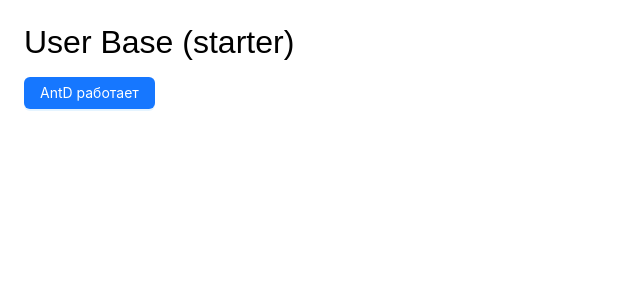
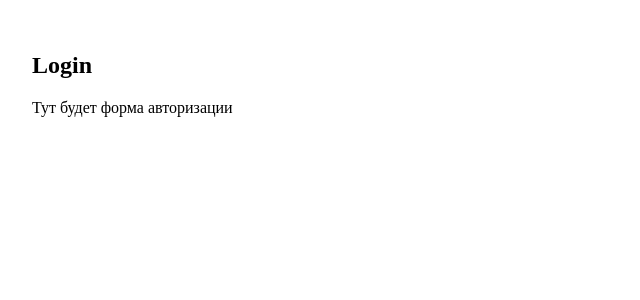
Before and after one commit to Viktorikata/User-base, a React app: page /login in a window 1280 px wide. Shown: the top 300 px of the page, without its empty margins (0-640 px from the left). Built offline with nearby package versions, Linux system fonts and the light colour scheme.

Commit message:
Add router and basic pages

```diff
--- a/src/app/App.tsx
+++ b/src/app/App.tsx
@@ -1,12 +1,11 @@
 import React from "react";
-import "antd/dist/reset.css";
-import { Button } from "antd";
+import { BrowserRouter } from "react-router-dom";
+import { AppRouter } from "./providers/router";
 
 export function App() {
   return (
-    <div style={{ padding: 24 }}>
-      <h1>User Base (starter)</h1>
-      <Button type="primary">AntD работает</Button>
-    </div>
+    <BrowserRouter>
+      <AppRouter />
+    </BrowserRouter>
   );
 }
--- /dev/null
+++ b/src/app/providers/router.tsx
@@ -0,0 +1,16 @@
+import React from "react";
+import { Navigate, Route, Routes } from "react-router-dom";
+import { LoginPage } from "../../pages/login";
+import { UsersPage } from "../../pages/users";
+import { NotFoundPage } from "../../pages/not-found";
+
+export function AppRouter() {
+  return (
+    <Routes>
+      <Route path="/" element={<Navigate to="/login" replace />} />
+      <Route path="/login" element={<LoginPage />} />
+      <Route path="/users" element={<UsersPage />} />
+      <Route path="*" element={<NotFoundPage />} />
+    </Routes>
+  );
+}
--- /dev/null
+++ b/src/pages/login/index.tsx
@@ -0,0 +1,10 @@
+import React from "react";
+
+export function LoginPage() {
+  return (
+    <div style={{ padding: 24 }}>
+      <h2>Login</h2>
+      <p>Тут будет форма авторизации</p>
+    </div>
+  );
+}
--- /dev/null
+++ b/src/pages/not-found/index.tsx
@@ -0,0 +1,10 @@
+import React from "react";
+import { Result } from "antd";
+
+export function NotFoundPage() {
+  return (
+    <div style={{ padding: 24 }}>
+      <Result status="404" title="404" subTitle="Страница не найдена" />
+    </div>
+  );
+}
--- /dev/null
+++ b/src/pages/users/index.tsx
@@ -0,0 +1,10 @@
+import React from "react";
+
+export function UsersPage() {
+  return (
+    <div style={{ padding: 24 }}>
+      <h2>Users</h2>
+      <p>Тут будет список пользователей</p>
+    </div>
+  );
+}
```
